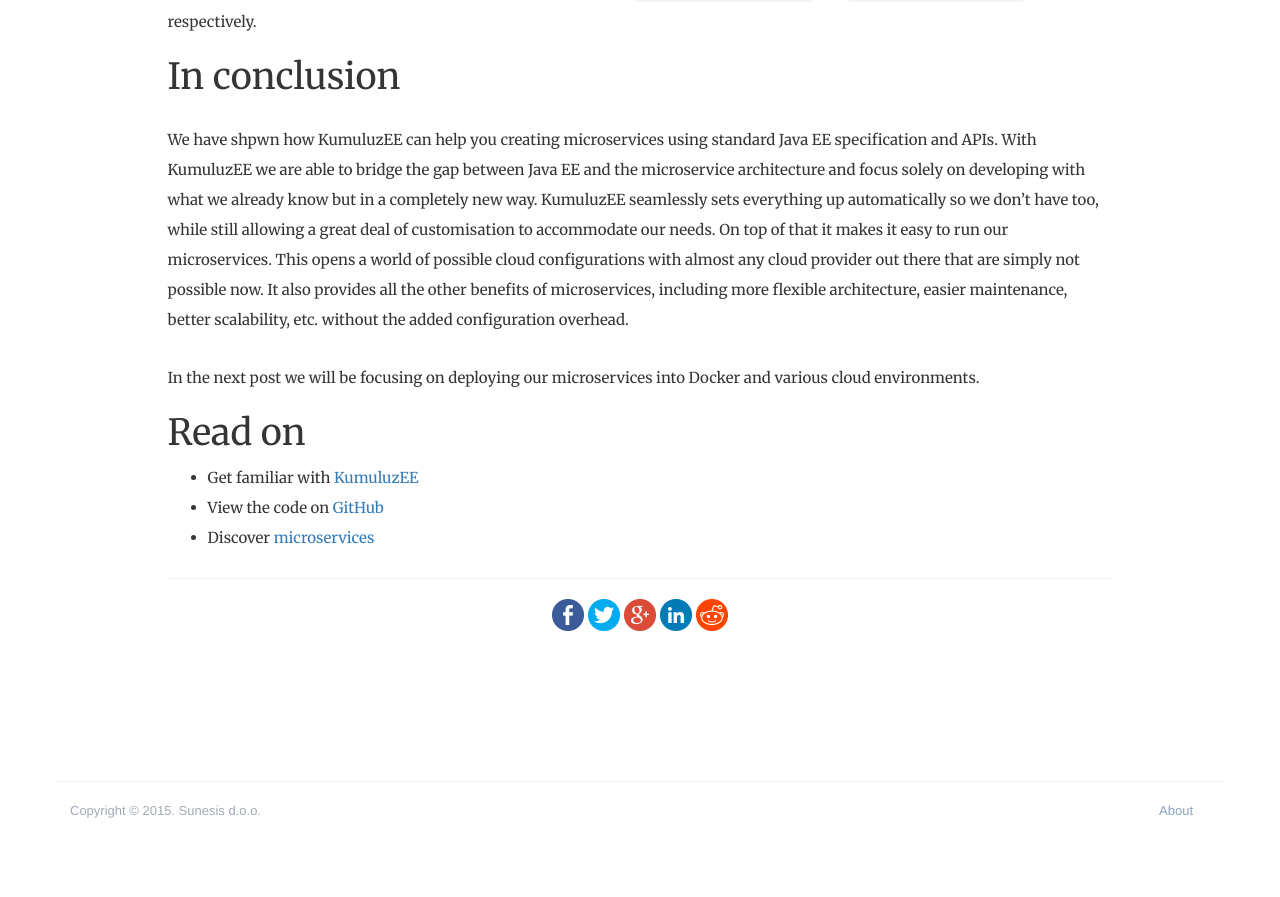
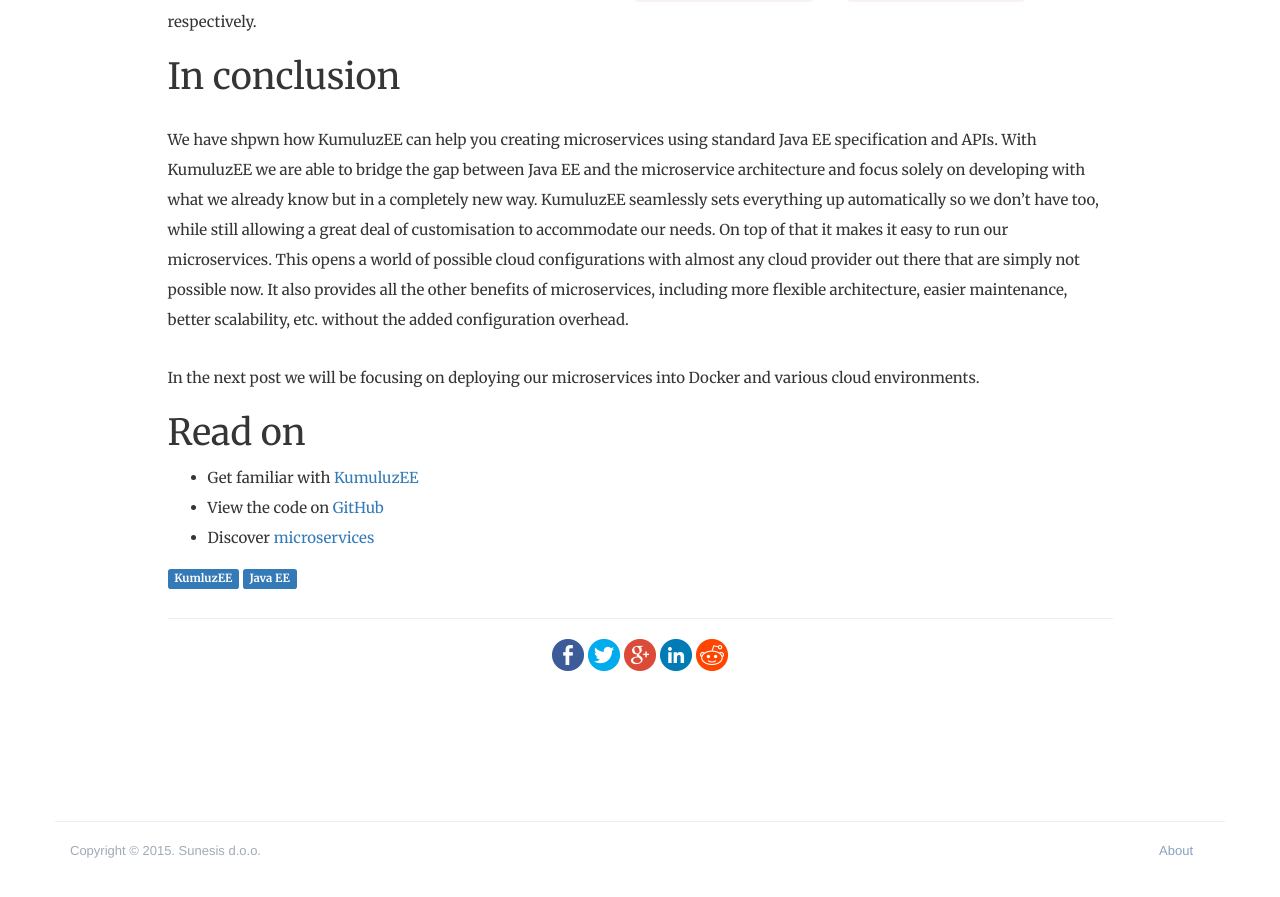
Before and after one commit to kumuluz/blog.sunesis.si, a Jekyll site: the page built from _posts/2015-06-04-microservices-with-java-ee-and-kumuluzee.markdown, in a window 1280 px wide and 900 px high, scrolled down 19812 px. Shown: the top 897 px of the window. Built offline with Jekyll 4.4.1, drawn with Linux system fonts in a browser that asks for light colours; before the commit the page ends 20672 px from its top, so only the background shows below that.

Commit message:
Added tags to articles

```diff
--- a/_includes/head.html
+++ b/_includes/head.html
@@ -13,7 +13,6 @@
 	<meta name="twitter:creator" content="{% if page.author %}@{{ site.data.authors[page.author].twitter }}{% else %}@{{ site.twitter_username }}{% endif %}">
 	<meta name="twitter:image" content="{{ "/favicon-194x194.png" | prepend: site.url }}">
 
-	<!-- Open Graph data -->
 	<meta property="og:title" content="{% if page.title %}{{ page.title }}{% else %}{{ site.title }}{% endif %}">
 	<meta property="og:type" content="article">
 	<meta property="og:url" content="{{ site.url }}{{ page.url }}">
--- a/_layouts/post.html
+++ b/_layouts/post.html
@@ -26,6 +26,10 @@
 					</div>
 					<article class="content">
 						{{ content }}
+
+						{% for tag in page.tags %}
+							<span class="label label-primary">{{ tag }}</span>
+						{% endfor %}
 					</article>
 
 					<hr />
```
